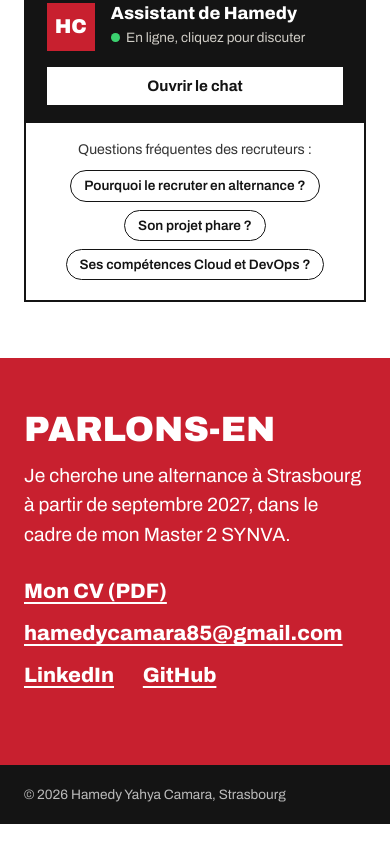
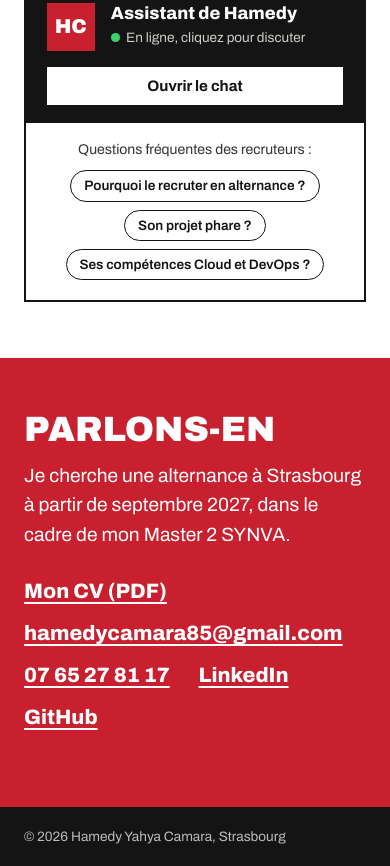
Before and after one commit to hamedy-yahya-camara/portfolio, a plain HTML site: page index.html in a window 390 px wide. Shown: the part 10950-11816 px from the top of the page. Before the commit the page ends 11774 px from the top, so only its background shows below. Drawn offline with Linux system fonts and the light colour scheme.

Commit message:
Ajout du numéro de téléphone dans le contact et l'assistant
Co-Authored-By: Claude Opus 5.5 <noreply@anthropic.com>
Claude-Session: https://claude.ai/code/session_01BrwFWSw3kiin2Z3ovHg9gK

```diff
--- a/index.html
+++ b/index.html
@@ -527,7 +527,7 @@ html[data-theme="dark"] .as-msg.me{background:#efece5;color:#141414}
     <div class="wrap">
       <h2 class="cond">Parlons-en</h2>
       <p>Je cherche une alternance à Strasbourg à partir de septembre 2027, dans le cadre de mon Master 2 SYNVA.</p>
-      <div class="links"><a href="docs/CV_Hamedy_Camara.pdf" target="_blank" rel="noopener">Mon CV (PDF)</a><a href="mailto:hamedycamara85@gmail.com">hamedycamara85@gmail.com</a><a href="https://www.linkedin.com/in/hamedy-yahya-camara/" target="_blank" rel="noopener">LinkedIn</a><a href="https://github.com/hamedy-yahya-camara" target="_blank" rel="noopener">GitHub</a></div>
+      <div class="links"><a href="docs/CV_Hamedy_Camara.pdf" target="_blank" rel="noopener">Mon CV (PDF)</a><a href="mailto:hamedycamara85@gmail.com">hamedycamara85@gmail.com</a><a href="tel:+33765278117">07 65 27 81 17</a><a href="https://www.linkedin.com/in/hamedy-yahya-camara/" target="_blank" rel="noopener">LinkedIn</a><a href="https://github.com/hamedy-yahya-camara" target="_blank" rel="noopener">GitHub</a></div>
     </div>
   </section>
 </main>
@@ -728,8 +728,8 @@ const QA = [
   a:"<ul><li>Master Sciences de l'éducation et de la formation, parcours SYNVA, INSPÉ, Université de Strasbourg (depuis 2026)</li><li>Master Expert Informatique, Infrastructure Cloud et Informatique Décisionnelle, EPSI Paris (2024 à 2026), titre RNCP niveau 7</li><li>Licence professionnelle Systèmes d'Information, Université Amadou Hampâté Bâ, Dakar (2020 à 2023)</li></ul>"},
  {q:"Quelles langues parle-t-il ?", hide:true, k:["langue","langues","anglais","francais","english","parle","parler","arabe","chinois","espagnol","allemand"],
   a:"Il parle français couramment et a un niveau intermédiaire en anglais, suffisant pour la documentation technique."},
- {q:"Comment le contacter ?", k:["contact","contacter","mail","email","joindre","telephone","linkedin","cv","ecrire"],
-  a:"Par mail à <a href=\"mailto:hamedycamara85@gmail.com\">hamedycamara85@gmail.com</a>, ou sur <a href=\"https://www.linkedin.com/in/hamedy-yahya-camara/\" target=\"_blank\" rel=\"noopener\">LinkedIn</a>. Son CV est disponible <a href=\"docs/CV_Hamedy_Camara.pdf\" target=\"_blank\" rel=\"noopener\">ici en PDF</a>."}
+ {q:"Comment le contacter ?", k:["contact","contacter","mail","email","joindre","telephone","tel","numero","appeler","portable","linkedin","cv","ecrire"],
+  a:"Par mail à <a href=\"mailto:hamedycamara85@gmail.com\">hamedycamara85@gmail.com</a>, par téléphone au <a href=\"tel:+33765278117\">07 65 27 81 17</a>, ou sur <a href=\"https://www.linkedin.com/in/hamedy-yahya-camara/\" target=\"_blank\" rel=\"noopener\">LinkedIn</a>. Son CV est disponible <a href=\"docs/CV_Hamedy_Camara.pdf\" target=\"_blank\" rel=\"noopener\">ici en PDF</a>."}
 ];
 const asLog = document.getElementById('as-log'), asDlg = document.getElementById('as-dlg'), asIn = document.getElementById('as-in');
 let asStarted = false, asBack = null, asBusy = false;
```
